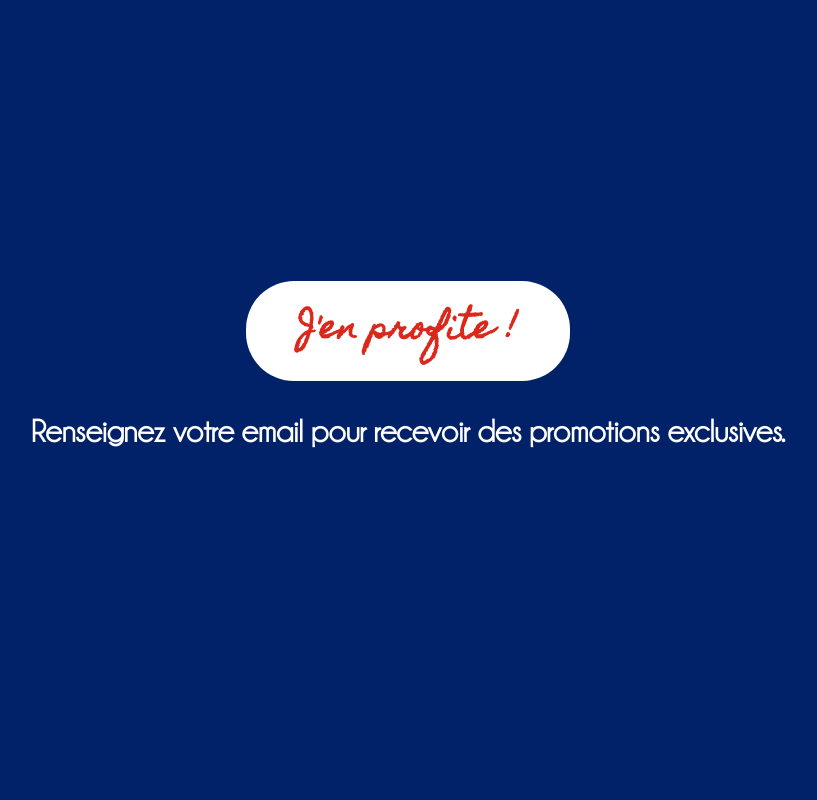
After one commit to farantDEV/lvi-static, a PHP site: page /admin/subscribe.php in a window 1280 px wide. The commit adds this page. Shown: the whole page, without its empty margins (232-1049 px from the left). Run offline with PHP 8.4, Linux system fonts and the light colour scheme.

Commit message:
fonctionnalités
Modifications des fonctions des boutons et formulaire
ajout page subscribe

```diff
--- /dev/null
+++ b/admin/button.css
@@ -0,0 +1,148 @@
+@font-face{
+    font-family: homemadeapple;
+    src: url(../assets/font/hma/hma.ttf);
+}
+@font-face{
+    font-family: champagneandlimousines;
+    src: url(../assets/font/champ/cl.ttf);
+}
+
+:root {
+    --main-color: white;
+    --accent-color: #012169;
+    --opt-color: #da291c;
+}
+
+body {
+    height: 100vh;
+    display: flex;
+    justify-content: center;
+    align-items: center;
+    margin: 0;
+    background-color: var(--accent-color);
+    flex-direction: column-reverse;
+}
+
+body,
+#singular-form button,
+.container>#singular-form>#input-container>input {
+    font-size: 2rem;
+    font-family: 'homemadeapple', sans-serif;
+    font-weight: bold;
+}
+.text-promo{
+    color: var(--main-color);
+    font-family: 'champagneandlimousines', sans-serif;
+}
+#backLink{
+    visibility: hidden;
+}
+.container {
+    width: 19rem;
+    height: 5rem;
+    padding: 10px;
+    background-color: var(--main-color);
+    text-align: center;
+    border-radius: 3rem;
+    overflow: hidden;
+    transition: width .4s cubic-bezier(0.68, -0.55, 0.27, 1.55);
+}
+
+.container>#singular-form {
+    position: relative;
+    width: 100%;
+    height: 100%;
+    background-color: --main-color;
+}
+
+.container>#singular-form button {
+    width: 9rem;
+    padding: 0;
+    border: none;
+    outline: none;
+    border-radius: 3rem;
+    cursor: pointer;
+}
+
+.container>#singular-form>button#trigger {
+    padding: 0;
+    width: 100%;
+    color: var(--opt-color);
+    background-color: transparent;
+    z-index: 3;
+}
+
+.container>#singular-form>#input-container {
+    z-index: 2;
+}
+
+.container>#singular-form>#input-container>input {
+    display: inline-block;
+    height: 100%;
+    width: 100%;
+    background-color: var(--main-color);
+    box-sizing: border-box;
+    border: none;
+    outline: none;
+    padding: 0 26% 0 3%;
+    opacity: 0;
+    transform: scale(0);
+    transition: all .4s ease .4s;
+}
+
+.container>#singular-form>#input-container>button {
+    position: absolute;
+    font-size: 1.4rem;
+    top: 0;
+    right: 0;
+    height: 100%;
+    background-color: var(--opt-color);
+    color: var(--main-color);
+    opacity: 0;
+    transform: scale(0);
+    transition: all .4s ease .4s;
+}
+
+.container>#singular-form>#success {
+    display: flex;
+    justify-content: center;
+    align-items: center;
+    color: var(--opt-color);
+    font-weight: bold;
+    z-index: 1;
+}
+
+.container>#singular-form>button#trigger,
+.container>#singular-form>#input-container,
+.container>#singular-form>#success {
+    position: absolute;
+    top: 0;
+    right: 0;
+    bottom: 0;
+    left: 0;
+    transform: scale(0);
+    opacity: 0;
+}
+
+.container>#singular-form>button#trigger {
+    transition: all .4s ease;
+}
+
+.container>#singular-form>#input-container {
+    transform: scale(1);
+    opacity: 1;
+    transition: all .4s ease .4s;
+}
+
+.container>#singular-form>#success {
+    transition: all .2s ease .4s;
+}
+
+.container>#singular-form>button#trigger.shown,
+.container>#singular-form>#input-container.shown,
+.container>#singular-form>#success.shown,
+.container>#singular-form>#input-container>button.shown,
+.container>#singular-form>#input-container>input.shown {
+    transform: scale(1);
+    opacity: 1;
+}
--- /dev/null
+++ b/admin/button.js
@@ -0,0 +1,47 @@
+const sf = {};
+
+sf.container = document.querySelector('.container');
+sf.form = document.querySelector('.container > #singular-form');
+sf.trigger = document.querySelector('.container > #singular-form > button#trigger');
+sf.input = document.querySelector('.container>#singular-form>#input-container>input');
+sf.submitButton = document.querySelector('.container > #singular-form > #input-container > button');
+sf.successMessage = document.querySelector('.container > #singular-form > #success');
+
+sf.submitDelay = 1500;
+
+sf.clickHandler = (e) => {
+    switch (e.target) {
+        case sf.trigger:
+            console.log('case trigger');
+            sf.container.style.width = '37rem'
+            e.target.classList.remove('shown');
+            sf.input.classList.add('shown');
+            sf.submitButton.classList.add('shown');
+            sf.input.focus();
+            break;
+        case sf.submitButton:
+            sf.submitForm();
+            break;
+    }
+}
+
+sf.handleInputKeypress = (e) => {
+    if (e.keyCode === 13) {
+        e.preventDefault();
+        sf.submitForm();
+    }
+}
+
+sf.submitForm = () => {
+    sf.input.style.transition = 'all .4s ease';
+    sf.submitButton.style.transition = 'all .4s ease';
+    sf.input.classList.remove('shown');
+    sf.submitButton.classList.remove('shown');
+    sf.container.style.transition = 'all .4s cubic-bezier(0.47, 0.47, 0.27, 1.20) .4s';
+    sf.container.style.width = '';
+    sf.successMessage.classList.add('shown');
+    let submission = setTimeout(() => sf.form.submit(), sf.submitDelay);
+}
+
+sf.input.addEventListener('keypress', (e) => sf.handleInputKeypress(e));
+document.addEventListener('click', (e) => sf.clickHandler(e));
--- /dev/null
+++ b/admin/sendEmail.js
@@ -0,0 +1,21 @@
+function redirec(){
+    document.location.href="https://nok-it.com";
+}
+
+
+document.getElementById('singular-form')
+ .addEventListener('submit', function(event) {
+   event.preventDefault();
+
+   const serviceID = 'default_service';
+   const templateID = 'template_dot5k1s';
+
+   emailjs.sendForm(serviceID, templateID, this)
+    .then(() => {
+      setTimeout(redirec(), 2000);
+
+    }, (err) => {
+      btn.value = 'Réessayez';
+      alert(JSON.stringify(err));
+    });
+});
--- /dev/null
+++ b/admin/subscribe.php
@@ -0,0 +1,46 @@
+<! doctype html>
+<html lang="fr-FR">
+    <head>
+        <meta charset="UTF-8">
+        <meta name="viewport" content="width=device-width, initial-scale=1">
+        <meta name="description" content="Bien chez soi, bien en soi: Recevez nos offres de Promotions">
+        <link href="button.css" rel="stylesheet">
+        <link rel="icon" type="image/svg" href="../assets/favicon/fav3.svg">
+
+
+        <title>La vie d'intérieur | Inscriptions</title>
+
+    </head>
+    <body>
+        <a href="#" class="text-promo" id="backLink">Retour</a>
+        <div class="text-promo">
+            <p>Renseignez votre email pour recevoir des promotions exclusives.</p>
+        </div>
+        <div class="container">
+
+            <form id="singular-form">
+
+                <button class="shown" type="button" id="trigger">J'en profite !</button>
+
+                <div id="input-container">
+                    <input name="user_email" type="text" placeholder="E-mail">
+                    <button id="button" type="submit">Envoyer</button>
+                </div>
+
+                <div id="success">Merci!</div>
+
+            </form>
+        </div>
+        <script src="button.js"></script>
+        <script type="text/javascript"
+        src="https://cdn.jsdelivr.net/npm/emailjs-com@2/dist/email.min.js">
+        </script>
+        <script type="text/javascript">
+           (function(){
+              emailjs.init("user_NXMQ7YnAIYzxPlZZscsiF");
+           })();
+        </script>
+        <script src="sendEmail.js"></script>
+
+    </body>
+</html>
```
Also changed, not shown: admin/hide.js (added, +13 -0 lines), index.php (+15 -7 lines), style.css (+12 -3 lines), admin/index.php (added), assets/favicon/fav.svg (added), assets/favicon/fav3.svg (added), assets/icon/gift.svg (added).
